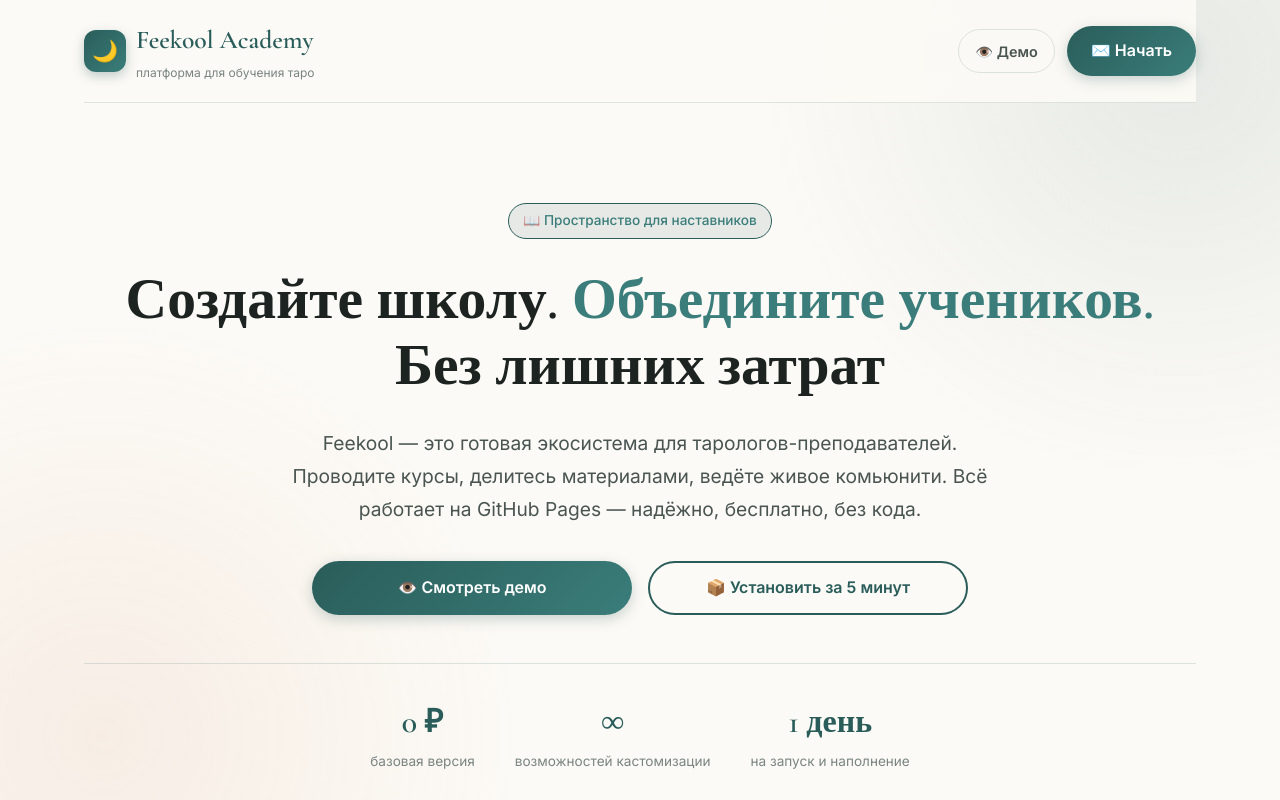
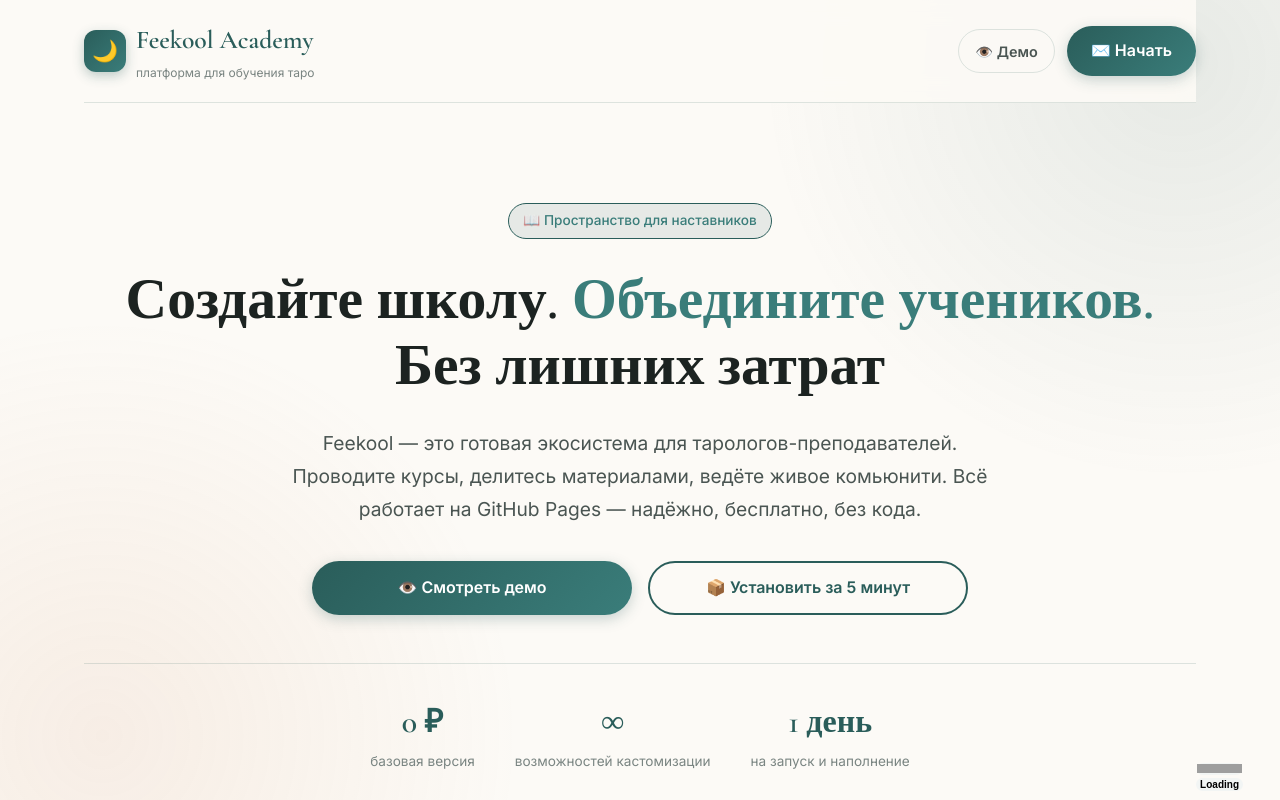
Before and after one commit to feekool/promo-tarot-5, a plain HTML site: page index.html in a window 1280 px wide. Shown: the top 800 px of the page. Drawn offline with nearby package versions, Linux system fonts and the light colour scheme; grey boxes are pictures that could not be loaded; a script that the page names is missing.

Commit message:
Update index.html

```diff
--- a/index.html
+++ b/index.html
@@ -7,6 +7,7 @@
     <meta name="apple-mobile-web-app-capable" content="yes">
     <title>Feekool для Тарологов — Создайте школу. Объедините учеников.</title>
     <link href="https://fonts.googleapis.com/css2?family=Inter:wght@300;400;500;600;700&family=Cormorant+Garamond:wght@400;500;600;700&display=swap" rel="stylesheet">
+        <a href="https://umnico.com/?utm_source=widget&amp;utm_medium=online_chat&amp;utm_campaign=button" target="_blank" draggable="false" data-umnico-logo="true" style="position:fixed !important;right:38px !important;bottom:25px !important;z-index:2147483646 !important;display:flex !important;align-items:center !important;justify-content:center !important;padding-top:1px !important;padding-bottom:2px !important;background-color:rgba(227, 237, 243, 0.4) !important;border-radius:41px !important;cursor:pointer !important" > <img draggable="false" src="https://umnico.com/assets/index/umnico1.svg" alt="Umnico logo" style="width:45px !important;height:9px !important" /> </a> <div data-umnico-loader="true" style="all: initial;position:fixed !important;right:37px !important;bottom:9px !important;z-index:2147483646 !important;font-family:sans-serif !important;font-size:10px !important;line-height:1 !important;font-weight:bold !important;padding:2px 4px 1px !important;background-color:rgba(227, 237, 243, 0.4) !important;border-radius:41px !important">Loading</div> <script type="text/javascript"> document.umnicoWidgetHash = '8bc59fb07eeb915fb9a4e943eb38aeb9'; var x = document.createElement('script'); x.src = 'https://umnico.com/assets/widget-loader.js'; x.type = 'text/javascript'; x.charset = 'UTF-8'; x.async = true; document.body.appendChild(x); </script>
     <style>
         :root {
             --bg-main: #fcfaf6;
```
